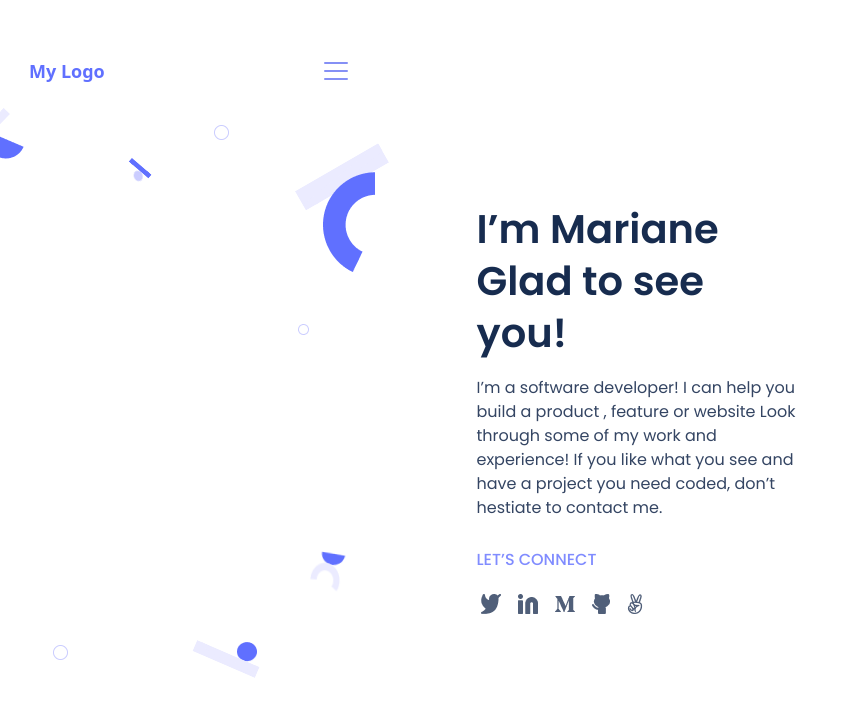
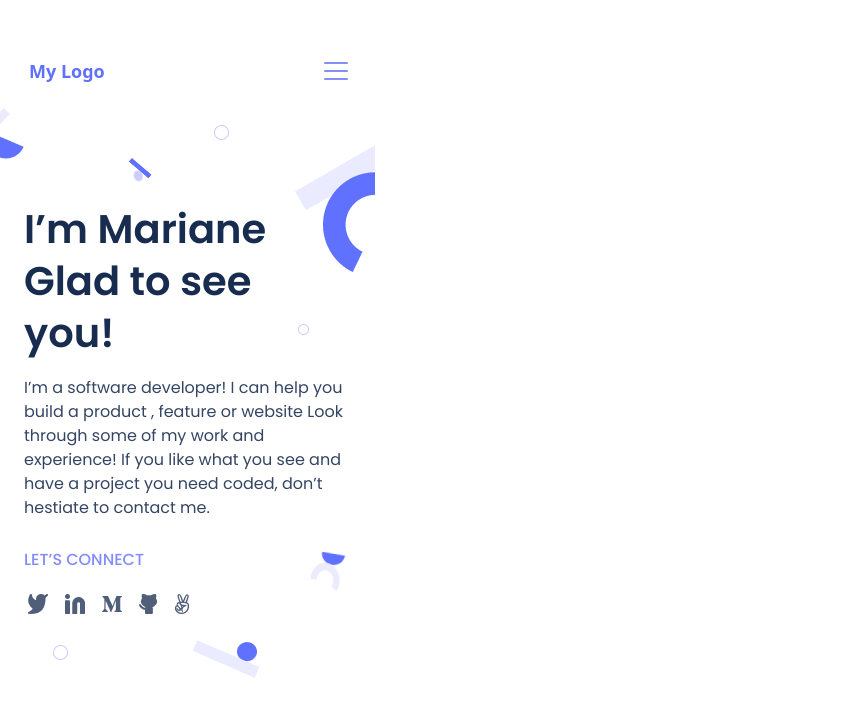
Before and after one commit to joyapisi/Portfolio, a website: page index.html in a window 1280 px wide. Shown: the top 716 px of the page, without its empty margins (0-859 px from the left). Drawn offline with nearby package versions, Linux system fonts and the light colour scheme.

Commit message:
change on given revisions by reviewer: icon bug

```diff
--- a/style.css
+++ b/style.css
@@ -61,9 +61,9 @@ html * {
 }
 
 .mobilemain {
-  position: fixed;
-  width: 100%;
-  height: 100%;
+  position: relative;
+  width: 375px;
+  height: 5410px;
   background: #ffffff;
   right: 0;
   overflow-x:hidden;
```
